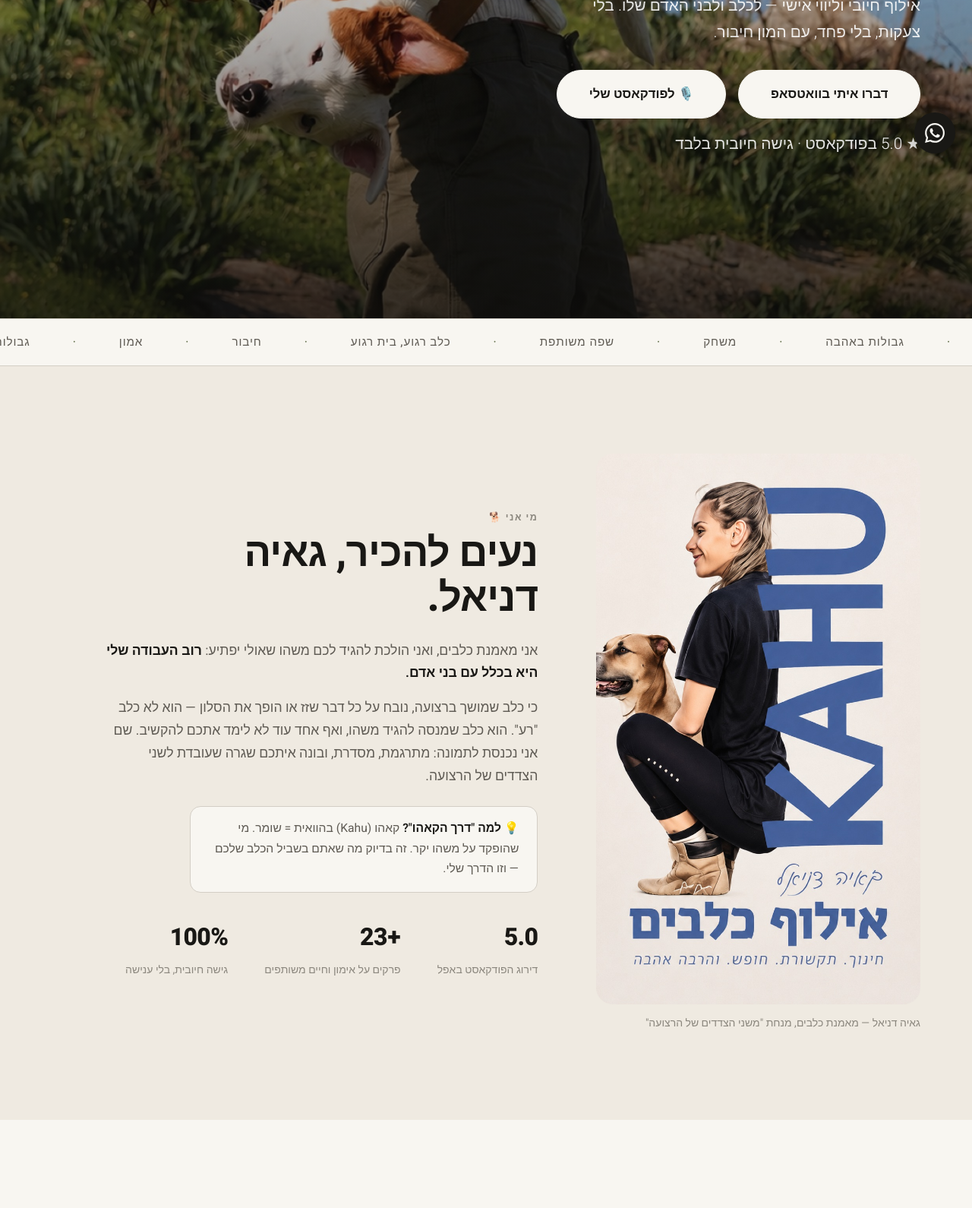
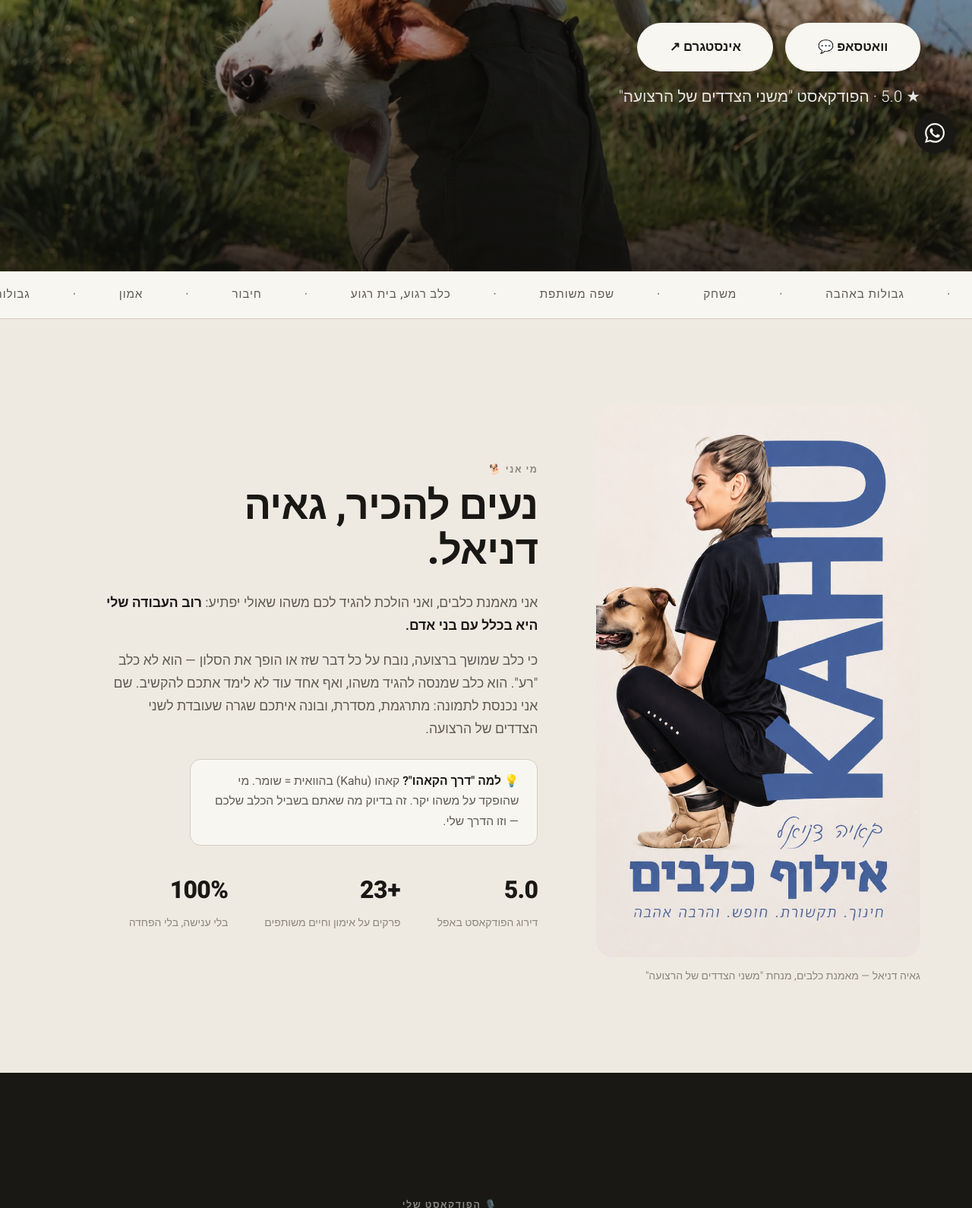
Before and after one commit to lironarish2-dev/gaya-dogtraining, a plain HTML site: page index.html in a window 1280 px wide. Shown: the part 576-2166 px from the top of the page at 76% size. Drawn offline with Linux system fonts and the light colour scheme; grey boxes are pictures that could not be loaded.

Commit message:
הסרת 'גישה חיובית', כפתורי וואטסאפ+אינסטגרם בהירו, פודקאסט הועלה למעלה

```diff
--- a/index.html
+++ b/index.html
@@ -4,7 +4,7 @@
 <meta charset="UTF-8">
 <meta name="viewport" content="width=device-width, initial-scale=1.0">
 <title>גאיה דניאל · דרך הקאהו — אילוף כלבים שמתחיל בחיבור</title>
-<meta name="description" content="גאיה דניאל — מאמנת כלבים. אילוף חיובי, ליווי אישי לבעלים, טיפול בבעיות התנהגות והפודקאסט 'משני הצדדים של הרצועה'.">
+<meta name="description" content="גאיה דניאל — מאמנת כלבים בדרך הקאהו. ליווי אישי לבעלים ולכלב, טיפול בבעיות התנהגות והפודקאסט 'משני הצדדים של הרצועה'.">
 
 <link rel="preconnect" href="https://fonts.googleapis.com">
 <link rel="preconnect" href="https://fonts.gstatic.com" crossorigin>
@@ -288,14 +288,13 @@
   </div>
   <div class="hero-content">
     <div class="container">
-      <span class="hello">היי, אני גאיה 👋 מאמנת כלבים</span>
       <h1>הכלב שלכם לא צריך תיקון. הוא צריך שתבינו אותו.</h1>
-      <p>אילוף חיובי וליווי אישי — לכלב ולבני האדם שלו. בלי צעקות, בלי פחד, עם המון חיבור.</p>
+      <p>גאיה דניאל — אילוף וליווי אישי בדרך הקאהו. כלב ובעלים שלומדים לדבר באותה שפה — בבית, בטיול ובחיים.</p>
       <div class="hero-ctas">
-        <a class="btn btn-lg" href="https://wa.me/9725XXXXXXXX?text=היי%20גאיה%2C%20אשמח%20לשמוע%20על%20הליווי%20שלך" target="_blank" rel="noopener">דברו איתי בוואטסאפ</a>
-        <a class="btn btn-lg btn-light" href="#podcast">🎙️ לפודקאסט שלי</a>
+        <a class="btn btn-lg" href="https://wa.me/9725XXXXXXXX?text=היי%20גאיה%2C%20אשמח%20לשמוע%20על%20הליווי%20שלך" target="_blank" rel="noopener">וואטסאפ 💬</a>
+        <a class="btn btn-lg btn-light" href="https://www.instagram.com/gaya_dogtraining" target="_blank" rel="noopener">אינסטגרם ↗</a>
       </div>
-      <p class="hero-note">★ 5.0 בפודקאסט · גישה חיובית בלבד</p>
+      <p class="hero-note">★ 5.0 · הפודקאסט "משני הצדדים של הרצועה"</p>
     </div>
   </div>
 </section>
@@ -326,8 +325,24 @@
       <div class="about-stats">
         <div><b>5.0</b><span>דירוג הפודקאסט באפל</span></div>
         <div><b>+23</b><span>פרקים על אימון וחיים משותפים</span></div>
-        <div><b>100%</b><span>גישה חיובית, בלי ענישה</span></div>
+        <div><b>100%</b><span>בלי ענישה, בלי הפחדה</span></div>
       </div>
+    </div>
+  </div>
+</section>
+
+<!-- ============ PODCAST ============ -->
+<section class="podcast" id="podcast">
+  <div class="container pod-grid">
+    <div class="reveal">
+      <iframe class="pod-embed" title="נגן הפודקאסט משני הצדדים של הרצועה" allow="autoplay *; encrypted-media *; clipboard-write" frameborder="0" height="450" style="width:100%;overflow:hidden;border-radius:18px;background:transparent" sandbox="allow-forms allow-popups allow-same-origin allow-scripts allow-top-navigation-by-user-activation" src="https://embed.podcasts.apple.com/il/podcast/%D7%9E%D7%A9%D7%A0%D7%99-%D7%94%D7%A6%D7%93%D7%93%D7%99%D7%9D-%D7%A9%D7%9C-%D7%94%D7%A8%D7%A6%D7%95%D7%A2%D7%94/id1833786690?l=he&theme=dark" loading="lazy"></iframe>
+    </div>
+    <div class="reveal">
+      <span class="label-he">🎙️ הפודקאסט שלי</span>
+      <h2>משני הצדדים של הרצועה</h2>
+      <p>אני (המאמנת) וליאור (הבעלים) יושבים פעם בשבועיים ומדברים בכנות על החיים עם כלב — מה עובד, מה נכשל, ולמה. בלי פילטרים, בלי שיפוטיות.</p>
+      <div class="pod-meta"><span>★ <b>5.0</b> באפל פודקאסטס</span><span><b>23+</b> פרקים</span><span>פרק חדש כל שבועיים</span></div>
+      <a class="btn btn-lg" href="https://podcasts.apple.com/il/podcast/%D7%9E%D7%A9%D7%A0%D7%99-%D7%94%D7%A6%D7%93%D7%93%D7%99%D7%9D-%D7%A9%D7%9C-%D7%94%D7%A8%D7%A6%D7%95%D7%A2%D7%94/id1833786690?l=he" target="_blank" rel="noopener">להאזנה לפודקאסט 🎧</a>
     </div>
   </div>
 </section>
@@ -359,22 +374,6 @@
         <p>מפגשים קבועים אצלכם בבית, זמינות מלאה ביניהם, וכלים שנשארים אצלכם לכל החיים. המסלול הכי מבוקש.</p>
         <span class="meta">כולל ליווי בוואטסאפ</span>
       </article>
-    </div>
-  </div>
-</section>
-
-<!-- ============ PODCAST ============ -->
-<section class="podcast" id="podcast">
-  <div class="container pod-grid">
-    <div class="reveal">
-      <iframe class="pod-embed" title="נגן הפודקאסט משני הצדדים של הרצועה" allow="autoplay *; encrypted-media *; clipboard-write" frameborder="0" height="450" style="width:100%;overflow:hidden;border-radius:18px;background:transparent" sandbox="allow-forms allow-popups allow-same-origin allow-scripts allow-top-navigation-by-user-activation" src="https://embed.podcasts.apple.com/il/podcast/%D7%9E%D7%A9%D7%A0%D7%99-%D7%94%D7%A6%D7%93%D7%93%D7%99%D7%9D-%D7%A9%D7%9C-%D7%94%D7%A8%D7%A6%D7%95%D7%A2%D7%94/id1833786690?l=he&theme=dark" loading="lazy"></iframe>
-    </div>
-    <div class="reveal">
-      <span class="label-he">🎙️ הפודקאסט שלי</span>
-      <h2>משני הצדדים של הרצועה</h2>
-      <p>אני (המאמנת) וליאור (הבעלים) יושבים פעם בשבועיים ומדברים בכנות על החיים עם כלב — מה עובד, מה נכשל, ולמה. בלי פילטרים, בלי שיפוטיות.</p>
-      <div class="pod-meta"><span>★ <b>5.0</b> באפל פודקאסטס</span><span><b>23+</b> פרקים</span><span>פרק חדש כל שבועיים</span></div>
-      <a class="btn btn-lg" href="https://podcasts.apple.com/il/podcast/%D7%9E%D7%A9%D7%A0%D7%99-%D7%94%D7%A6%D7%93%D7%93%D7%99%D7%9D-%D7%A9%D7%9C-%D7%94%D7%A8%D7%A6%D7%95%D7%A2%D7%94/id1833786690?l=he" target="_blank" rel="noopener">להאזנה לפודקאסט 🎧</a>
     </div>
   </div>
 </section>
```
